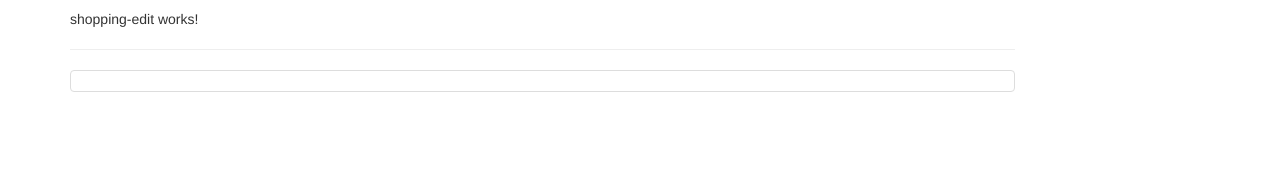
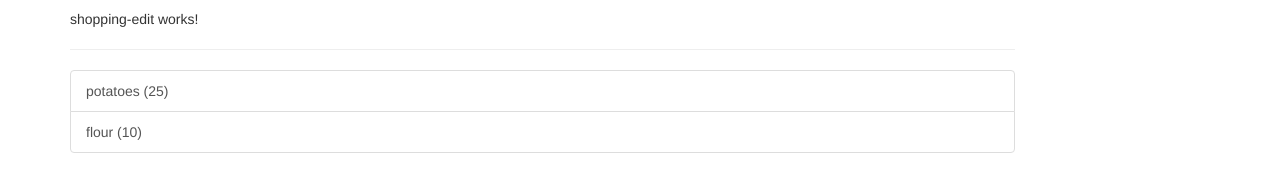
Before and after one commit to juliezimmer/recipe-shopping-list-app, an Angular app: page / in a window 1280 px wide. Shown: the part 239-430 px from the top of the page. Built offline with nearby package versions, Linux system fonts and the light colour scheme.

Commit message:
ingredients now show up in the DOM

```diff
--- a/src/app/shopping-list/shopping-list.component.html
+++ b/src/app/shopping-list/shopping-list.component.html
@@ -3,7 +3,11 @@
       <app-shopping-edit></app-shopping-edit>
       <hr>
       <ul class="list-group">
-         <a class="list-group-item" style="cursor: pointer"></a>
+         <a class="list-group-item"
+            style="cursor: pointer"
+            *ngFor="let ingredient of ingredients">
+            {{ ingredient.name }} ({{ ingredient.amount }})
+         </a>
       </ul>
    </div>
 </div>
```
